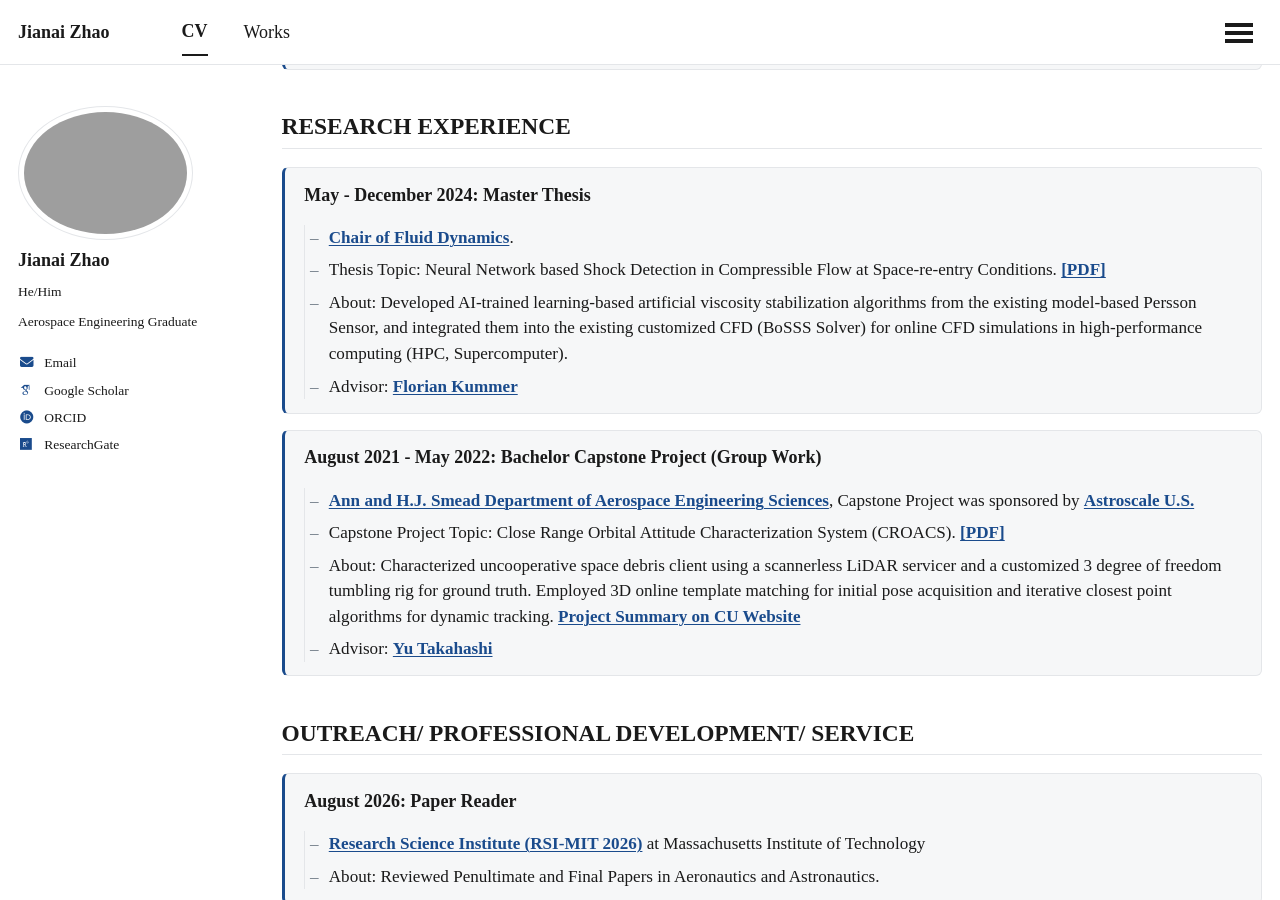
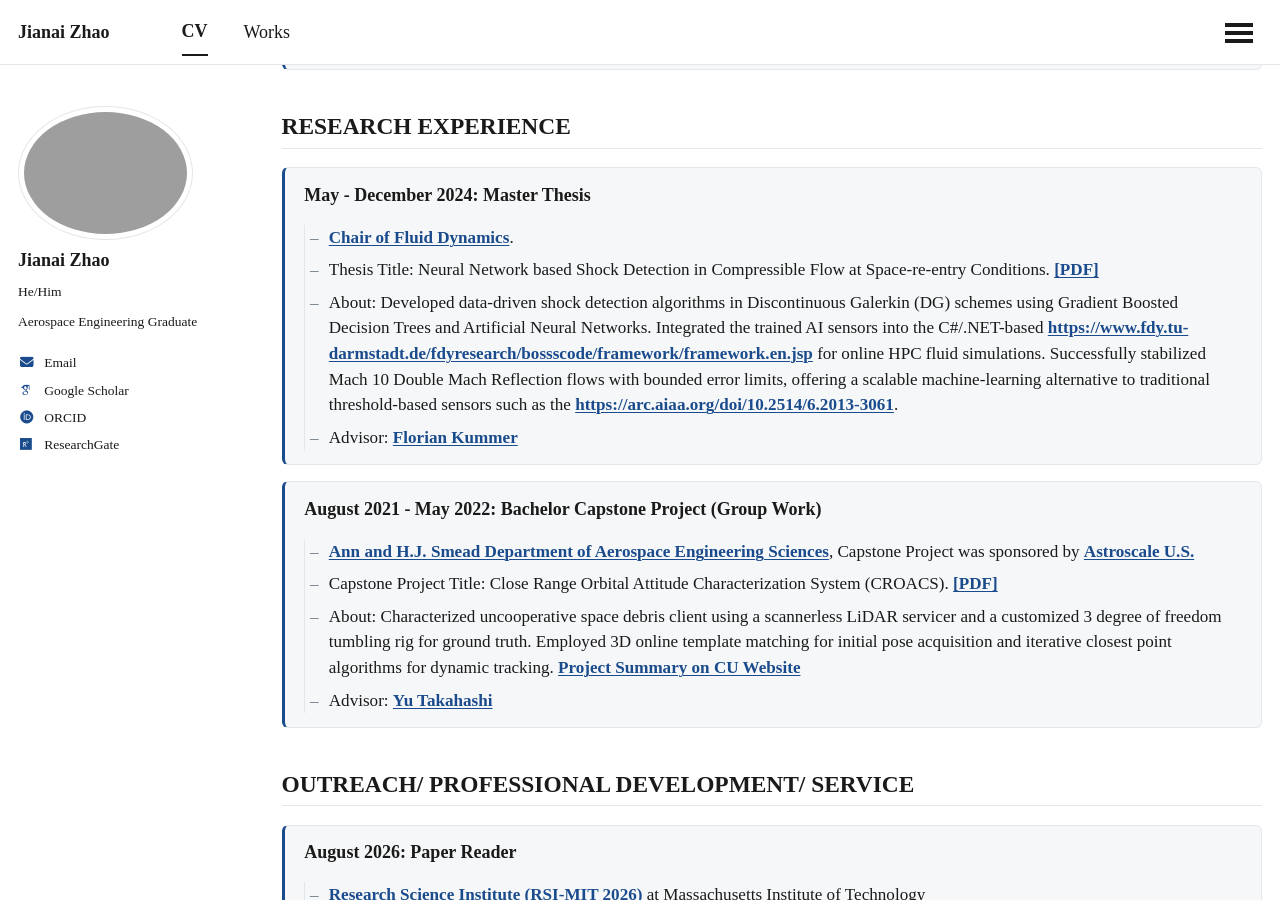
Before and after one commit to jianaizhao/jianaizhao.github.io, a Jekyll site: the page built from _pages/cv.md, in a window 1280 px wide and 900 px high, scrolled down 611 px. Built offline with Jekyll 4.4.1, drawn with Linux system fonts in a browser that asks for light colours; some web fonts are replaced; a script that is not in the unit is left out.

Commit message:
cv rephrase

```diff
--- a/_pages/cv.md
+++ b/_pages/cv.md
@@ -41,8 +41,8 @@ RESEARCH EXPERIENCE
 
 * **May - December 2024: Master Thesis**
   * [Chair of Fluid Dynamics](https://www.fdy.tu-darmstadt.de/fdy/index.en.jsp).
-  * Thesis Topic: Neural Network based Shock Detection in Compressible Flow at Space-re-entry Conditions. [[PDF]](https://dx.doi.org/10.2139/ssrn.7345002)
-  * About: Developed AI-trained learning-based artificial viscosity stabilization algorithms from the existing model-based Persson Sensor, and integrated them into the existing customized CFD (BoSSS Solver) for online CFD simulations in high-performance computing (HPC, Supercomputer).
+  * Thesis Title: Neural Network based Shock Detection in Compressible Flow at Space-re-entry Conditions. [[PDF]](https://dx.doi.org/10.2139/ssrn.7345002)
+  * About: Developed data-driven shock detection algorithms in Discontinuous Galerkin (DG) schemes using Gradient Boosted Decision Trees and Artificial Neural Networks. Integrated the trained AI sensors into the C#/.NET-based [https://www.fdy.tu-darmstadt.de/fdyresearch/bossscode/framework/framework.en.jsp](BoSSS Solver) for online HPC fluid simulations. Successfully stabilized Mach 10 Double Mach Reflection flows with bounded error limits, offering a scalable machine-learning alternative to traditional threshold-based sensors such as the [https://arc.aiaa.org/doi/10.2514/6.2013-3061](Persson Sensor).
   * Advisor: [Florian Kummer](https://www.fdy.tu-darmstadt.de/fdy/fdystaff/details_16067.en.jsp)
 
 
@@ -50,7 +50,7 @@ RESEARCH EXPERIENCE
 
 * **August 2021 - May 2022: Bachelor Capstone Project (Group Work)**
   * [Ann and H.J. Smead Department of Aerospace Engineering Sciences](https://www.colorado.edu/aerospace/), Capstone Project was sponsored by [Astroscale U.S.](https://astroscale-us.com/)
-  * Capstone Project Topic: Close Range Orbital Attitude Characterization System (CROACS). [[PDF]](https://zenodo.org/records/16895411)
+  * Capstone Project Title: Close Range Orbital Attitude Characterization System (CROACS). [[PDF]](https://zenodo.org/records/16895411)
   * About: Characterized uncooperative space debris client using a scannerless LiDAR servicer and a customized 3 degree of freedom tumbling rig for ground truth. Employed 3D online template matching for initial pose acquisition and iterative closest point algorithms for dynamic tracking. [Project Summary on CU Website](https://www.colorado.edu/aerospace/academics/undergraduates/senior-design-projects/past-senior-projects/2021-2022/close-range-orbital)
   * Advisor: [Yu Takahashi](https://scholar.google.com/citations?user=F0SHsewAAAAJ&hl=en)
 
```
